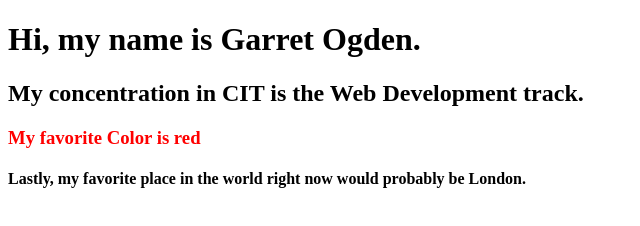
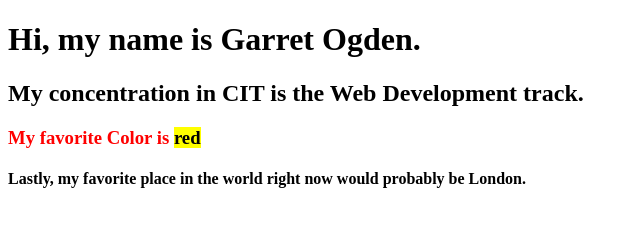
Before and after one commit to Garrogden/cit-312-first-app, a plain HTML site: page index.html in a window 1280 px wide. Shown: the full height of the page, 0-640 px from the left. Drawn offline with Linux system fonts and the light colour scheme.

Commit message:
Update index.html

```diff
--- a/index.html
+++ b/index.html
@@ -6,7 +6,7 @@
 <body>
 <h1> Hi, my name is Garret Ogden. </h1>
 <h2> My concentration in CIT is the Web Development track. </h2>
-<h3> My favorite Color is red </h3>
+<h3> My favorite Color is <mark class = "red">red </mark></h3>
 <h4> Lastly, my favorite place in the world right now would probably be London. </h4>
 </body>
 </html>
```
